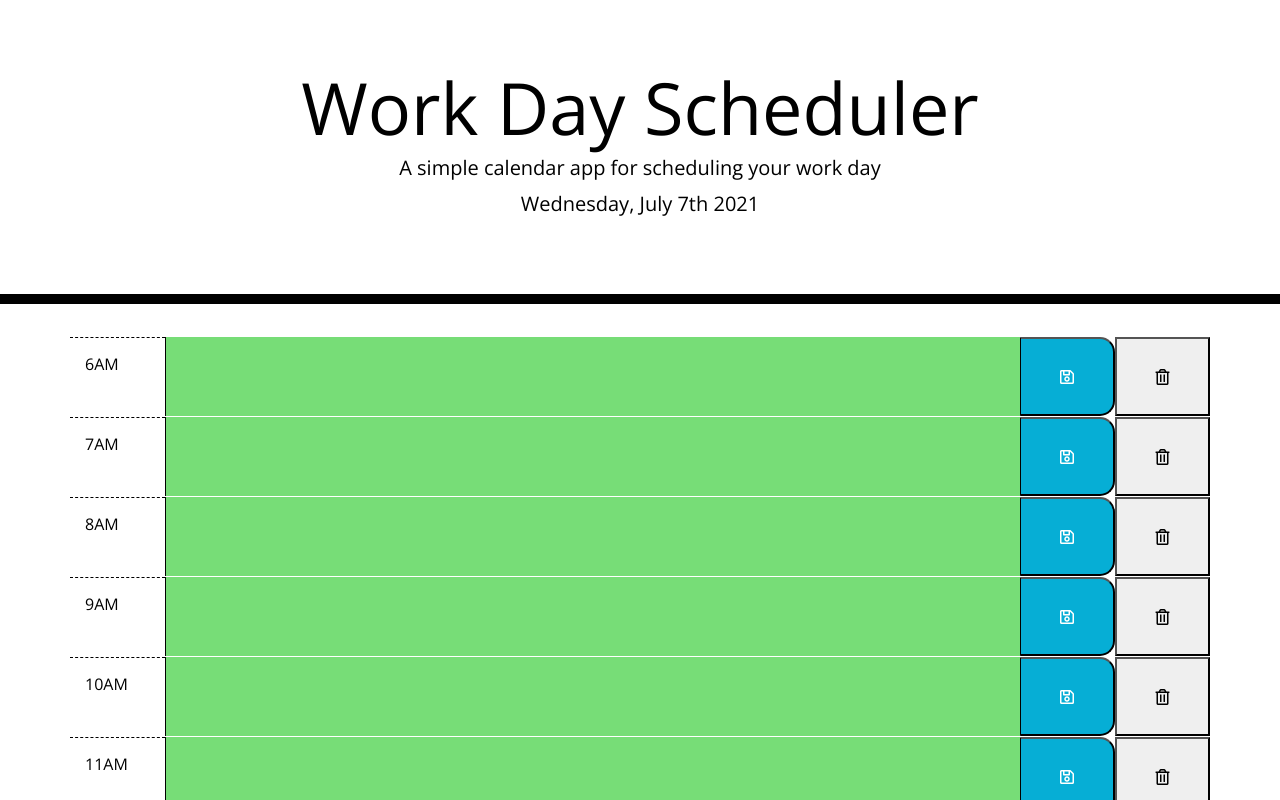
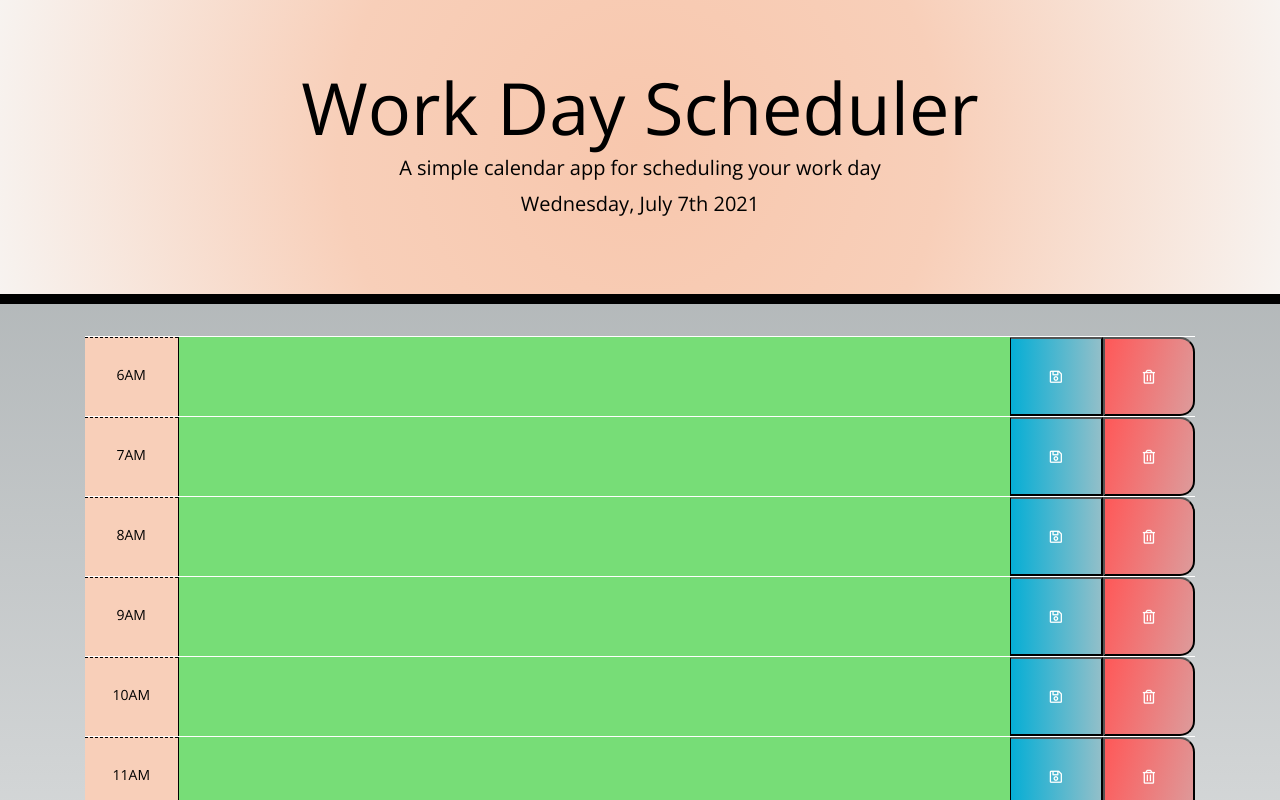
Before and after one commit to damiandeleon/work-day-scheduler, a plain HTML site: page index.html in a window 1280 px wide. Shown: the top 800 px of the page. Drawn offline with nearby package versions, Linux system fonts and the light colour scheme.

Commit message:
updated styling

```diff
--- a/script.js
+++ b/script.js
@@ -53,10 +53,10 @@ $(document).ready(function () {
             //create the row and time-block div
             var rowEl = $("<div class='row'></div>");
             //create the time div
-            var timeEl = $("<div class='hour col-1 hourOfDay' style = 'padding-top: 18px'></div>").append(workHoursArr[i]);
+            var timeEl = $("<div class='hour col-1' style = 'padding-top: 30px'></div>").append(workHoursArr[i]);
             timeEl.attr("value", i + 6);
             // create the textarea div
-            var textareaEl = $("<textarea class='description col-9'></textarea>");
+            var textareaEl = $("<textarea class='description col-7'></textarea>");
             textareaEl.attr('id', i + 6);
             styleElement(timeEl)
             //create the save Btn div
--- a/style.css
+++ b/style.css
@@ -1,7 +1,9 @@
 body {
   font-family: 'Open Sans', sans-serif;
-  font-size: 16px;
+  font-size: 14px;
   line-height: 1;
+  background: rgb(162,168,170);
+  background: linear-gradient(180deg, rgba(162,168,170,1) 0%, rgba(255,255,255,1) 100%);
 }
 
 textarea{
@@ -15,14 +17,28 @@ textarea{
 
 .jumbotron {
   text-align: center;
-  background-color: transparent;
+  background: rgb(248,199,173);
+  background: radial-gradient(circle, rgba(248,199,173,1) 0%, rgba(248,207,185,1) 46%, rgba(247,243,240,1) 100%);
   color: black;
   border-radius: 0;
   border-bottom: 10px solid black;
 }
 
+.col-1{
+  padding-left: unset;
+  padding-right: unset;
+}
+
 .description{
   white-space: pre-wrap;
+}
+
+.deleteMe{
+  background: rgb(255,88,88);
+  background: linear-gradient(106deg, rgba(255,88,88,1) 0%, rgba(221,155,155,1) 100%);
+  color: white;
+  border-top-right-radius: 15px;
+  border-bottom-right-radius: 15px;
 }
 
 .time-block{
@@ -32,14 +48,19 @@ textarea{
 
 .row {
   white-space: pre-wrap;
+  border-top: 1px solid white;
   height: 80px;
-  border-top: 1px solid white;;
+  flex-wrap: unset;
+  margin-left: unset;
+  margin-right: unset;
+  text-align: center;
 }
 
 .hour {
-  background-color: #ffffff;
+  background-color: #f8cfb9;
   color: #000000;
   border-top: 1px dashed #000000;
+  padding-left: unset;
 }
 
 .past {
@@ -59,9 +80,8 @@ textarea{
 
 .saveBtn {
   border-left: 1px solid black;
-  border-top-right-radius: 15px;
-  border-bottom-right-radius: 15px;
-  background-color: #06AED5;
+  background: rgb(6,174,213);
+  background: linear-gradient(90deg, rgba(6,174,213,1) 0%, rgba(146,191,201,1) 100%);
   color: white;
 }
 
```
